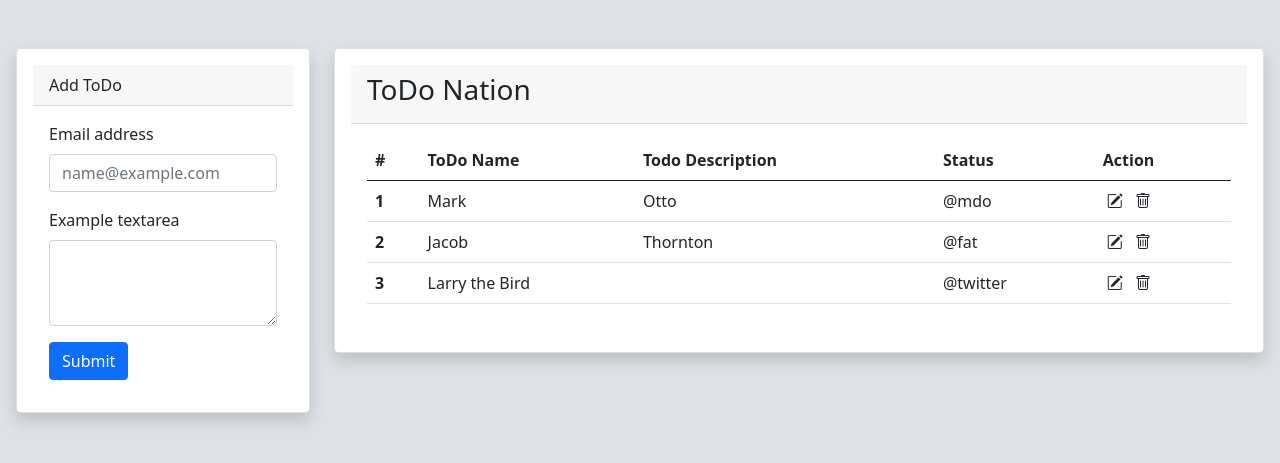
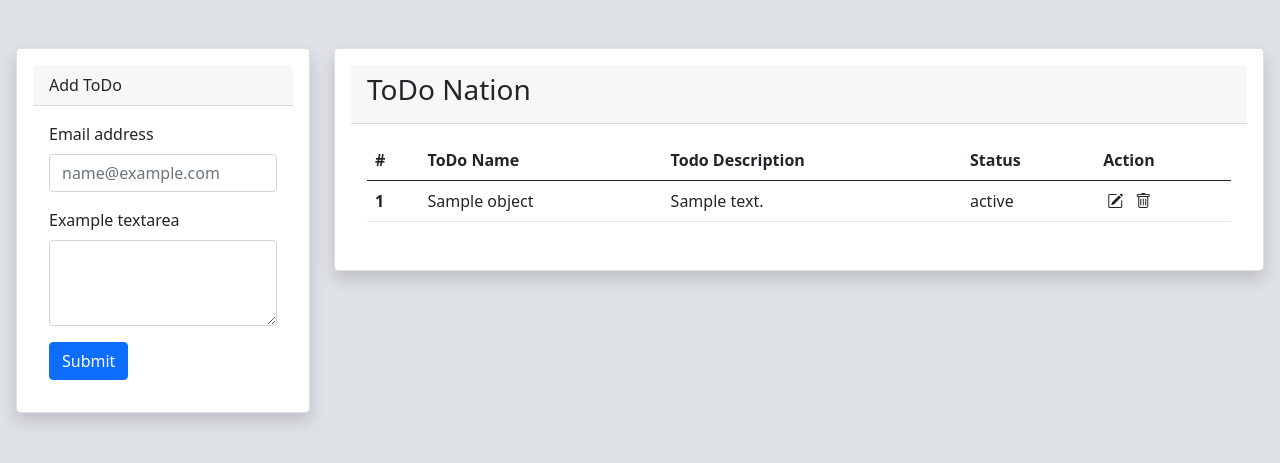
Before and after one commit to ashwinam/garbage-codes-season-01, a Django app: template DjangoToDo/todo/templates/todo/todo.html in a window 1280 px wide. Shown: the top 463 px of the page. Run offline with Django 4.2, Linux system fonts and the light colour scheme; the template is opened without the code that fills it: most values are stand-ins (such as "Sample title", 1, 10 or a date in 2020).

Commit message:
using jinja data showcase

```diff
--- a/DjangoToDo/todo/models.py
+++ b/DjangoToDo/todo/models.py
@@ -11,5 +11,8 @@ class ToDoTbl(models.Model):
     todo_id = models.AutoField(primary_key=True)
     todo_name = models.CharField(max_length=100)
     todo_description = models.TextField(null=True, blank=True)
-    status = models.CharField(max_length=20, choices=STATUS)
+    status = models.CharField(max_length=20, choices=STATUS, default='In Progress')
     created_at = models.DateField(auto_now_add=True)
+
+    def __str__(self) -> str:
+        return str(self.todo_name)
--- a/DjangoToDo/todo/templates/todo/todo.html
+++ b/DjangoToDo/todo/templates/todo/todo.html
@@ -46,11 +46,12 @@
                       </tr>
                     </thead>
                     <tbody>
+                      {% for object in objects %}
                       <tr>
-                        <th scope="row">1</th>
-                        <td>Mark</td>
-                        <td>Otto</td>
-                        <td>@mdo</td>
+                        <th scope="row">{{ forloop.counter }}</th>
+                        <td>{{ object.todo_name }}</td>
+                        <td>{{ object.todo_description }}</td>
+                        <td>{{ object.status }}</td>
                         <td>
                         <span class="px-1 cursor-pointer">
                             <i class="bi bi-pencil-square"></i>
@@ -60,7 +61,8 @@
                         </span>
                         </td>
                       </tr>
-                      <tr>
+                      {% endfor %}
+                      {% comment %} <tr>
                         <th scope="row">2</th>
                         <td>Jacob</td>
                         <td>Thornton</td>
@@ -86,7 +88,7 @@
                                 <i class="bi bi-trash"></i>
                             </span>
                             </td>
-                      </tr>
+                      </tr> {% endcomment %}
                     </tbody>
                   </table>
             </div>
--- a/DjangoToDo/todo/urls.py
+++ b/DjangoToDo/todo/urls.py
@@ -4,5 +4,6 @@ from . import views
 # URLS
 
 urlpatterns = [
-    path('', views.index)
+    path('', views.index),
+    path('todo/', views.ToDoView.as_view(), name='todos')
 ]
```
Also changed, not shown: DjangoToDo/todo/views.py (+7 -0 lines).
